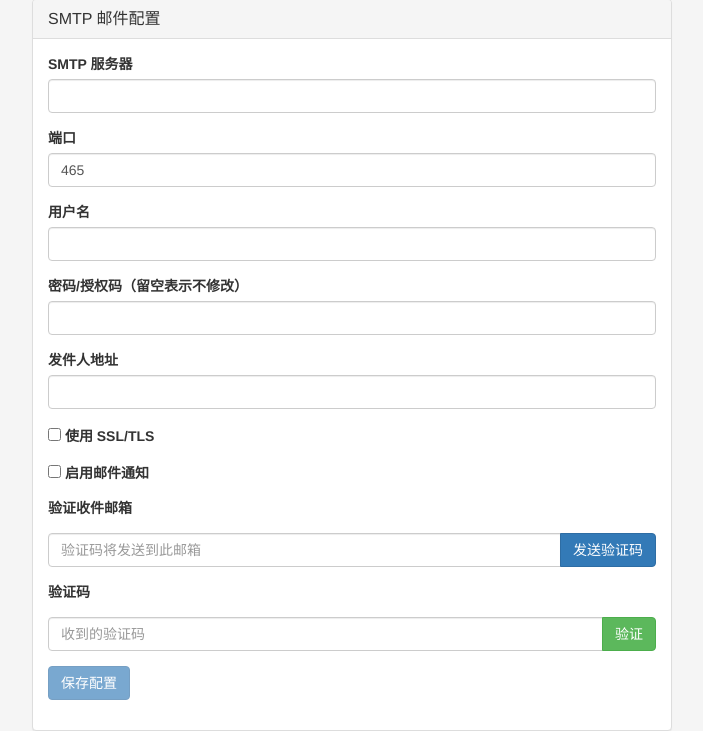
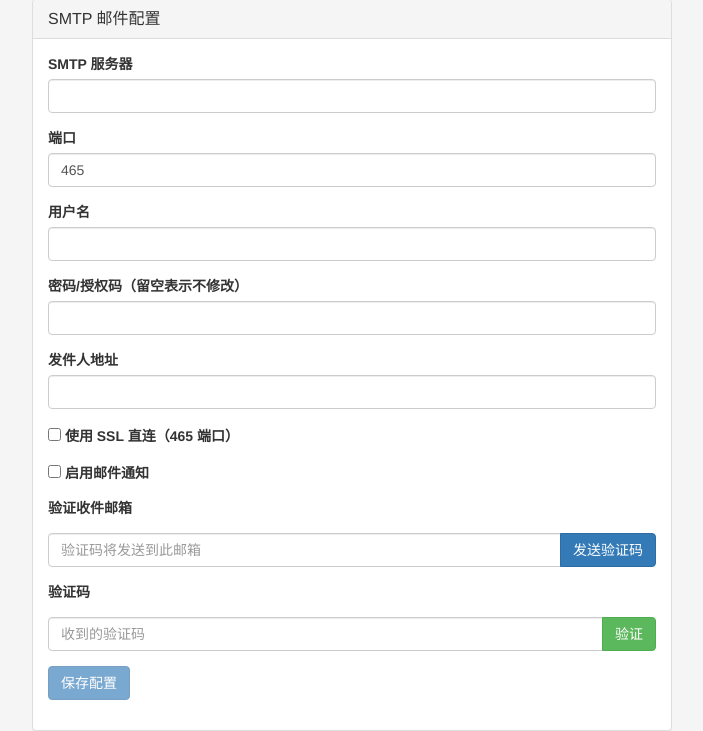
Before and after one commit to yuantao313/no_root_manager, a Django app: page /accounts/settings/ in a window 1280 px wide, after a click on "邮件通知". Shown: the part 169-900 px from the top of the page, without its empty margins (288-991 px from the left). Run offline with Django 5.2, Linux system fonts and the light colour scheme; the visitor is signed in with stand-in values (Sample User, id 1); data comes from the database, SQL or seed files in the repository; data that the repository does not hold is empty; some libraries are stand-ins or nearby versions.

Commit message:
fix: 邮件配置 use_tls 改为 use_ssl——修正数据库配置语义并修复发信
- EmailConfig.use_tls 移除，新增 use_ssl（迁移 0004）：465 端口
  SSL 直连、587/25 STARTTLS，语义明确不再误导
- send_email_with_config 改用 use_ssl 参数（use_tls=not use_ssl）；
  设置页复选框改为"使用 SSL 直连（465 端口）"；保存逻辑同步
- 真实数据回填：smtp.163.com:465 → use_ssl=True（迁移前已备份
  db.sqlite3.bak.20260809192010，未入库）
- 验证：真实发信成功、pytest 99 通过、ruff/check 干净

Co-Authored-By: AtomCode (deepseek-v4-flash) <noreply@atomgit.com>

```diff
--- a/accounts/views.py
+++ b/accounts/views.py
@@ -265,7 +265,7 @@ def settings(request):
             username = request.POST.get("username", "").strip()
             new_pw = request.POST.get("password", "").strip()
             from_email = request.POST.get("from_email", "").strip()
-            use_tls = "use_tls" in request.POST
+            use_ssl = "use_ssl" in request.POST
             enabled = "enabled" in request.POST
             target = request.POST.get("verify_email", "").strip()
             if not host or not username:
@@ -280,7 +280,7 @@ def settings(request):
                     "username": username,
                     "password": new_pw,
                     "from_email": from_email,
-                    "use_tls": use_tls,
+                    "use_ssl": use_ssl,
                     "enabled": enabled,
                     "verify_email": target,
                 }
@@ -294,7 +294,7 @@ def settings(request):
                         username,
                         new_pw,
                         from_email,
-                        use_tls,
+                        use_ssl,
                         subject,
                         body,
                         to_list,
@@ -341,7 +341,7 @@ def settings(request):
             if pending.get("password"):
                 email_cfg.password = pending["password"]
             email_cfg.from_email = pending.get("from_email", "")
-            email_cfg.use_tls = pending.get("use_tls", False)
+            email_cfg.use_ssl = pending.get("use_ssl", True)
             email_cfg.enabled = pending.get("enabled", False)
             email_cfg.save()
             request.session.pop("pending_smtp", None)
--- a/notifications/models.py
+++ b/notifications/models.py
@@ -12,7 +12,10 @@ class EmailConfig(models.Model):
     username = models.CharField("用户名", max_length=255)
     password = EncryptedTextField("密码/授权码", blank=True, help_text="存储时加密")
     from_email = models.CharField("发件人地址", max_length=255, blank=True, help_text="留空则使用用户名")
-    use_tls = models.BooleanField("使用 SSL/TLS", default=True)
+    # 加密方式：use_ssl=True 为 SSL 直连（465 端口），use_ssl=False 为 STARTTLS（587/25）
+    use_ssl = models.BooleanField(
+        "使用 SSL 直连", default=True, help_text="465 端口为 SSL 直连；587/25 端口请取消勾选（STARTTLS）"
+    )
     enabled = models.BooleanField("启用邮件通知", default=False)
 
     created_at = models.DateTimeField("创建时间", auto_now_add=True)
--- a/templates/accounts/settings.html
+++ b/templates/accounts/settings.html
@@ -46,7 +46,7 @@
                     <p><label>用户名</label><input type="text" name="username" class="form-control" value="{{ email_cfg.username|default:'' }}"></p>
                     <p><label>密码/授权码（留空表示不修改）</label><input type="password" name="password" class="form-control"></p>
                     <p><label>发件人地址</label><input type="text" name="from_email" class="form-control" value="{{ email_cfg.from_email|default:'' }}"></p>
-                    <p><label><input type="checkbox" name="use_tls" {% if email_cfg.use_tls %}checked{% endif %}> 使用 SSL/TLS</label></p>
+                    <p><label><input type="checkbox" name="use_ssl" {% if email_cfg.use_ssl %}checked{% endif %}> 使用 SSL 直连（465 端口）</label></p>
                     <p><label><input type="checkbox" name="enabled" {% if email_cfg.enabled %}checked{% endif %}> 启用邮件通知</label></p>
                     <p>
                         <label>验证收件邮箱</label>
```
Also changed, not shown: notifications/services.py (+6 -3 lines), tests/test_notifications.py (+1 -1 lines), notifications/migrations/0004_remove_emailconfig_use_tls_emailconfig_use_ssl.py (added).
